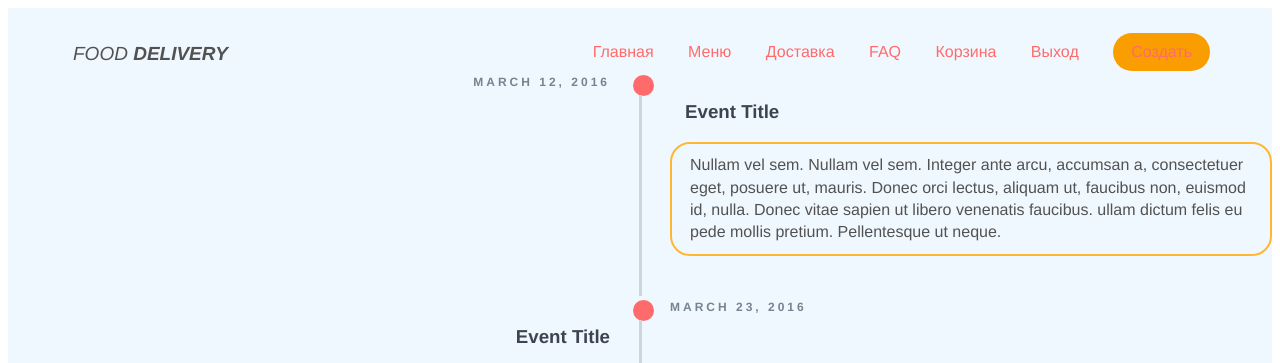
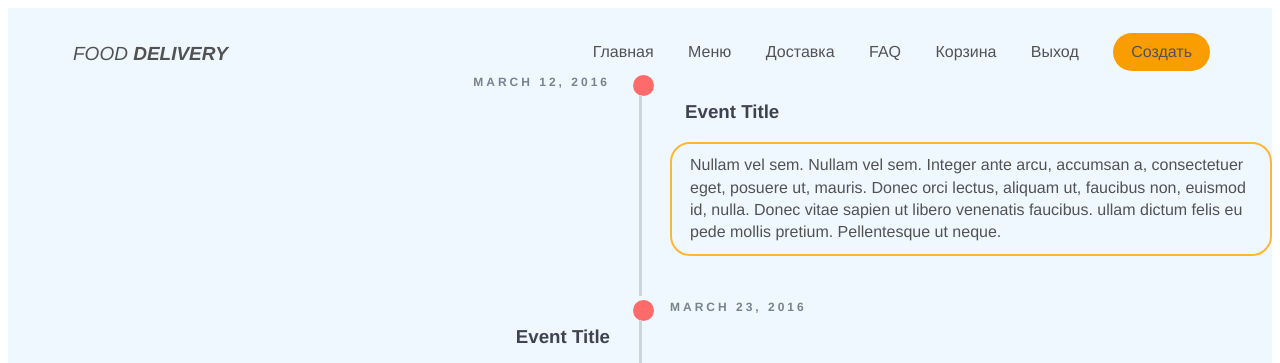
Before and after one commit to noaqq/food_delivery, a Django app: page /delivery in a window 1280 px wide. Shown: the top 363 px of the page. Run offline with Django 4.2, Linux system fonts and the light colour scheme; the visitor is signed in with stand-in values (Sample User, id 1); some web fonts are replaced.

Commit message:
update delivery.css

```diff
--- a/delivery/static/css/delivery.css
+++ b/delivery/static/css/delivery.css
@@ -14,15 +14,6 @@ h5,
 h6 {
     color: #3d4351;
     margin-top: 0;
-}
-
-a {
-    color: #ff6b6b;
-}
-
-a:hover {
-    color: #ff9a9a;
-    text-decoration: none;
 }
 
 .example-header {
```
